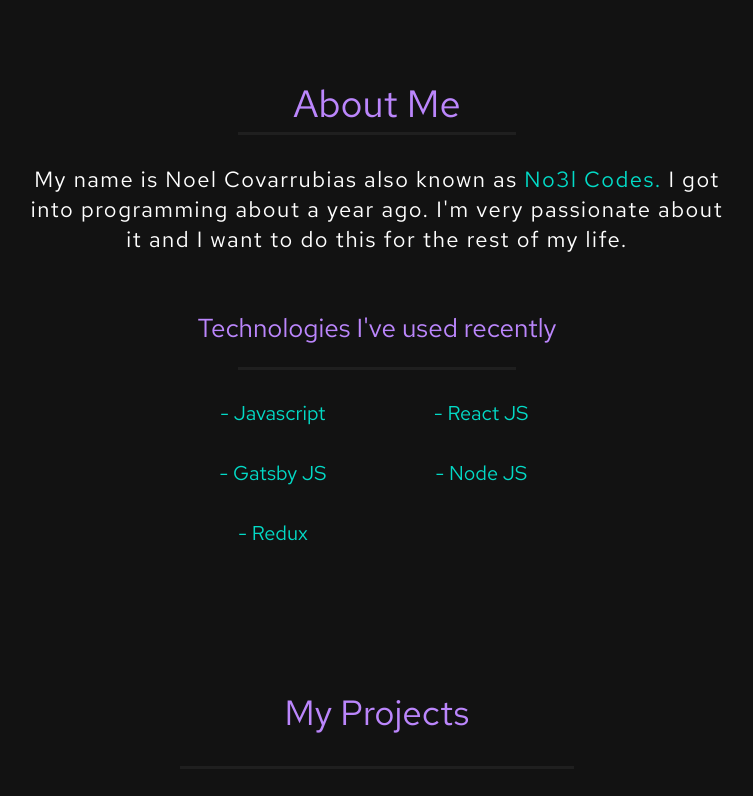
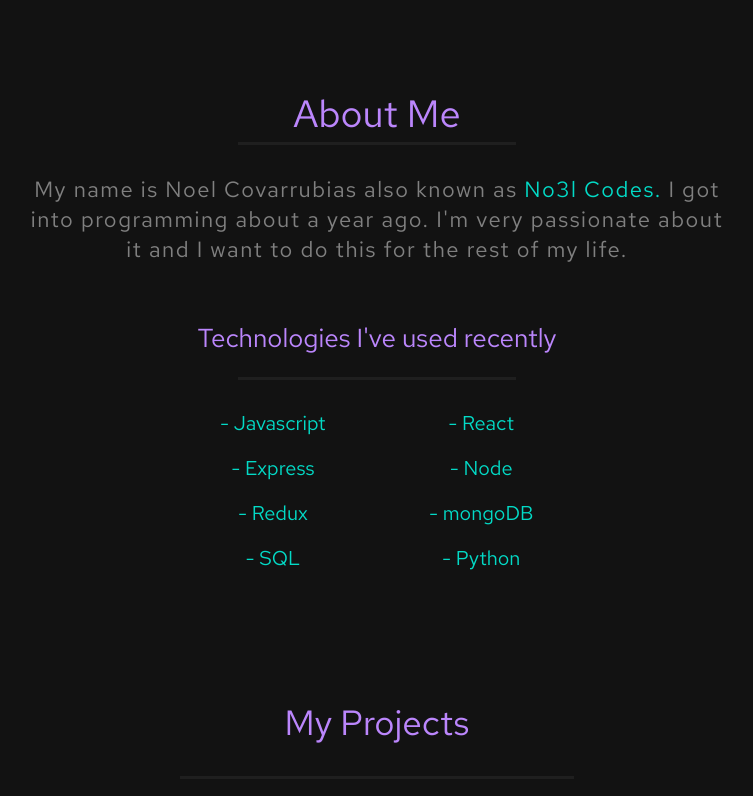
Before and after one commit to NoelCov/project-portfolio, a Gatsby site: page / in a window 1280 px wide. Shown: the part 800-1596 px from the top of the page, without its empty margins (263-1016 px from the left). Built offline with nearby package versions, Linux system fonts and the light colour scheme; Gatsby itself is replaced by a stand-in of ours.

Commit message:
Modified some styling in components, added latest project I've worked on

```diff
--- a/src/components/about/about.component.js
+++ b/src/components/about/about.component.js
@@ -1,12 +1,13 @@
 import * as React from "react"
 
 import "./about.styles.scss"
+import Separator from "../separator/separator.component";
 
 const About = () => {
   return (
     <div id="about" className="about-container">
       <div className="about-title">About Me</div>
-      <hr className="decoration-line" />
+      <Separator />
       <span className="about-me-text">
         My name is Noel Covarrubias also known as
         <span className="nickname"> No3l Codes. </span>I got into programming
@@ -14,13 +15,16 @@ const About = () => {
         the rest of my life.
       </span>
       <div className="skills-title">Technologies I've used recently</div>
-      <hr className="decoration-line" />
+      <Separator />
       <div className="skills-container">
         <span className="skill">- Javascript</span>
-        <span className="skill">- React JS</span>
-        <span className="skill">- Gatsby JS</span>
-        <span className="skill">- Node JS</span>
+        <span className="skill">- React</span>
+        <span className="skill">- Express</span>
+        <span className="skill">- Node</span>
         <span className="skill">- Redux</span>
+        <span className="skill">- mongoDB</span>
+        <span className="skill">- SQL</span>
+        <span className="skill">- Python</span>
       </div>
     </div>
   )
--- a/src/components/about/about.styles.scss
+++ b/src/components/about/about.styles.scss
@@ -1,14 +1,7 @@
 .about-container {
   padding: 10vh 0 0;
   text-align: center;
-  color: white;
-
-  .decoration-line {
-    width: 40%;
-    height: 3px;
-    background-color: #1f1f1f;
-    margin: 0 auto 30px;
-  }
+  color: gray;
 
   .about-title {
     font-size: 26px;
--- a/src/components/contact/contact.styles.scss
+++ b/src/components/contact/contact.styles.scss
@@ -6,7 +6,7 @@
   .decoration-line {
     width: 40%;
     height: 3px;
-    background-color: white;
+    background-color: #1f1f1f;
     margin: 0 auto 30px;
   }
 
--- a/src/components/navbar/navbar.styles.scss
+++ b/src/components/navbar/navbar.styles.scss
@@ -1,5 +1,5 @@
 .navbar {
-  height: 3rem;
+  min-height: 8vh;
   background-color: #1f1f1f;
   width: 100%;
   display: flex;
@@ -76,6 +76,8 @@
 
 @media screen and (min-width: 750px) {
   .navbar {
+    min-height: 6vh;
+
     .navbar-title {
       font-size: 20px;
     }
@@ -91,6 +93,7 @@
 
 @media screen and (min-width: 1250px) {
   .navbar {
+    min-height: 8vh;
     .hamburger-menu {
       display: none;
     }
--- a/src/components/project/project.styles.jsx
+++ b/src/components/project/project.styles.jsx
@@ -42,6 +42,7 @@ export const ProjectTitleContainer = styled.h2`
 export const TextContainer = styled.div`
   font-size: 14px;
   margin-bottom: 3vh;
+  text-align: center;
 
   @media screen and (min-width: 750px) {
     font-size: 16px;
@@ -60,6 +61,10 @@ export const LinksContainer = styled.div`
   gap: 5vw;
   align-items: center;
   margin-top: auto;
+
+  @media screen and (min-width: 1250px) {
+    gap: 8vw;
+  }
 `
 
 export const Link = styled.a`
--- a/src/components/projects/projects.component.js
+++ b/src/components/projects/projects.component.js
@@ -9,6 +9,7 @@ import {
 } from "./projects.styles"
 
 import Project from "../../components/project/project.component"
+import Separator from "../separator/separator.component";
 
 import projectsData from "../../projects-data"
 
@@ -16,7 +17,7 @@ const Projects = () => {
   return (
     <ProjectsContainerDiv id="projects">
       <ProjectsTitleContainer>My Projects</ProjectsTitleContainer>
-      <DecorationLine />
+      <Separator />
       <ProjectsTextContainer>
         {`These are some of the projects I have been working on. You can click on
         the arrow icon to open their website the github icon to open the source
--- a/src/components/projects/projects.styles.jsx
+++ b/src/components/projects/projects.styles.jsx
@@ -25,12 +25,6 @@ export const ProjectsTitleContainer = styled.div`
   }
 `
 
-export const DecorationLine = styled.hr`
-  width: 40%;
-  height: 3px;
-  background-color: #1f1f1f;
-  margin: 0 auto 30px;
-`
 export const ProjectsTextContainer = styled.p`
   font-size: 16px;
   color: gray;
@@ -44,6 +38,7 @@ export const ProjectsTextContainer = styled.p`
   }
 
   @media screen and (min-width: 1250px) {
+    font-size: 22px;
     padding: 0 28%;
   }
 `
--- /dev/null
+++ b/src/components/separator/separator.component.js
@@ -0,0 +1,9 @@
+import React from "react"
+
+import { StyledSeparator } from "./separator.styles"
+
+const Separator = () => {
+  return <StyledSeparator />
+}
+
+export default Separator
--- /dev/null
+++ b/src/components/separator/separator.styles.js
@@ -0,0 +1,8 @@
+import styled from "styled-components";
+
+export const StyledSeparator = styled.hr`
+    width: 40%;
+    height: 3px;
+    background-color: #1f1f1f;
+    margin: 0 auto 30px;
+`;
--- a/src/projects-data.js
+++ b/src/projects-data.js
@@ -1,7 +1,16 @@
 import img1 from "../src/images/project-phones-online-store.jpg"
 import img2 from "../src/images/marcus-project.jpg"
+import img3 from "../src/images/hashnode-hackaton.png"
 
 const projectsData = [
+  {
+    title: "Compare Prices - Hashnode's Hackathon",
+    text:
+      "I made this website for a hackathon I recently participated in. I used React JS, Node/Express and a few APIs",
+    projectWebsite: "https://compare-prices.vercel.app/",
+    projectRepo: "https://github.com/NoelCov/Compare-prices",
+    img: img3,
+  },
   {
     title: "No3l's Cellphone Store",
     text:
@@ -12,8 +21,7 @@ const projectsData = [
   },
   {
     title: "Website for freelance client",
-    text:
-      `A freelance website I made for a client. It is a landing page for him and his business which is a barbershop.
+    text: `A freelance website I made for a client. It is a landing page for him and his business which is a barbershop.
       Building this project I learned that communication is really important when working with a client.`,
     img: img2,
     projectWebsite: "https://marcus-barbershop-website.vercel.app/",
@@ -21,4 +29,4 @@ const projectsData = [
   },
 ]
 
-export default projectsData;
+export default projectsData
```
Also changed, not shown: src/images/hashnode-hackaton.png (added).
